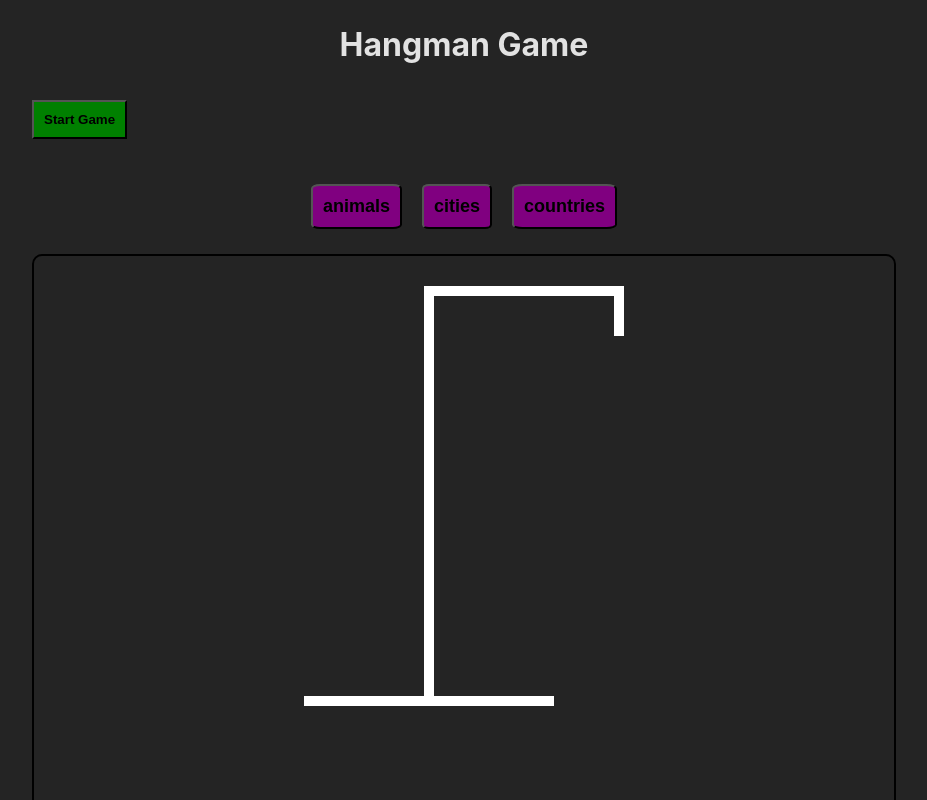
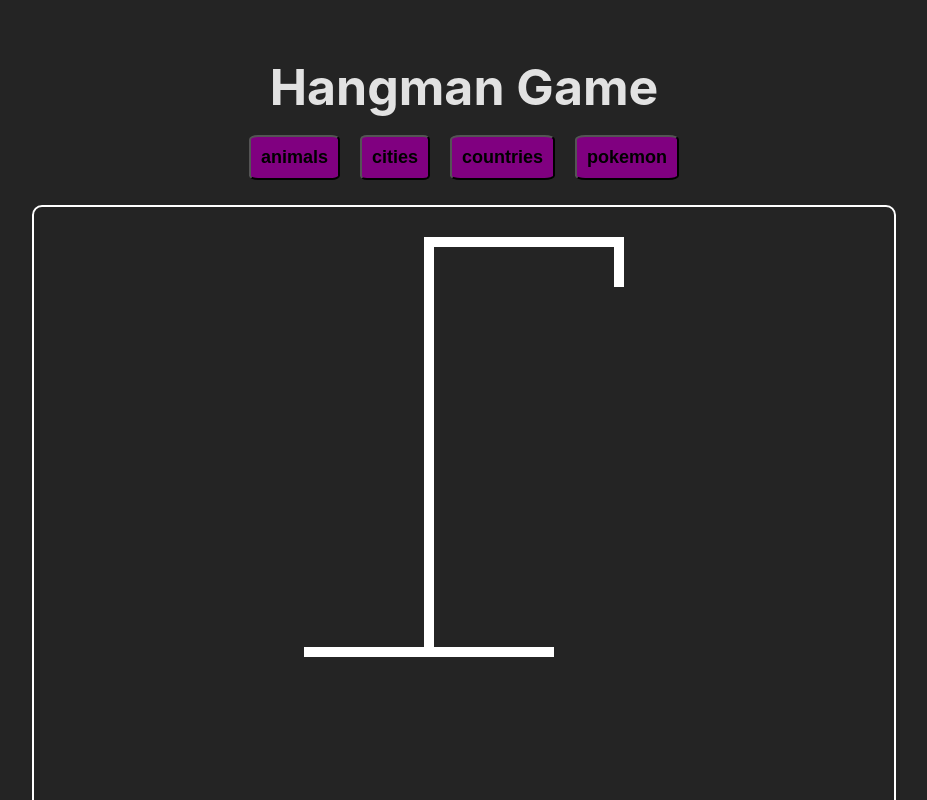
Before and after one commit to Cogger101/my-ts-game, a website built with Vite: page index.html in a window 1280 px wide. Shown: the top 800 px of the page, without its empty margins (176-1103 px from the left). Built offline with nearby package versions, Linux system fonts and the light colour scheme.

Commit message:
removing start button and adding an extra category

```diff
--- a/index.html
+++ b/index.html
@@ -12,7 +12,7 @@
         </header>
         <main>
             <div class="start-btn"></div>
-                    <button class="start-btn__start-game">Start Game</button>
+                    <!-- <button class="start-btn__start-game">Start Game</button> -->
                 </div>
             <div class="options-container"></div>
             <div class="game-container">
--- a/src/data.ts
+++ b/src/data.ts
@@ -51,4 +51,15 @@
         "INDIA",
         "RUSSIA",
     ],
+    pokemon: [
+        "PIKACHU",
+        "EKANS",
+        "WEEDLE",
+        "BULBASAUR",
+        "CHARMANDER",
+        "SQUIRTLE",
+        "NIDORAN",
+        "ODDISH",
+        "GROWLITHE",
+    ],
 };
--- a/src/main.ts
+++ b/src/main.ts
@@ -46,7 +46,7 @@
 // creating catagory selection and selecting a random word from array in data object
 let targetWord = "";
 let selectedCatagory: string = "";
-const catagoriesArr = ["animals", "cities", "countries"];
+const catagoriesArr = ["animals", "cities", "countries", "pokemon"];
 const categorySelection = () => {
     catagoriesArr.forEach((catagory) => {
         const catagoriesBtn = document.createElement("button");
--- a/src/styles/style.scss
+++ b/src/styles/style.scss
@@ -29,11 +29,15 @@
     position: absolute;
     top: 0%;
 }
+.heading {
+    font-size: 50px;
+    margin-top: 50px;
+}
 .game-container {
     max-width: 800px;
     display: flex;
     flex-direction: column;
-    border: 2px solid black;
+    border: 2px solid white;
     gap: 2rem;
     padding: 30px;
     margin: 0 auto;
```
Also changed, not shown: README.md.
